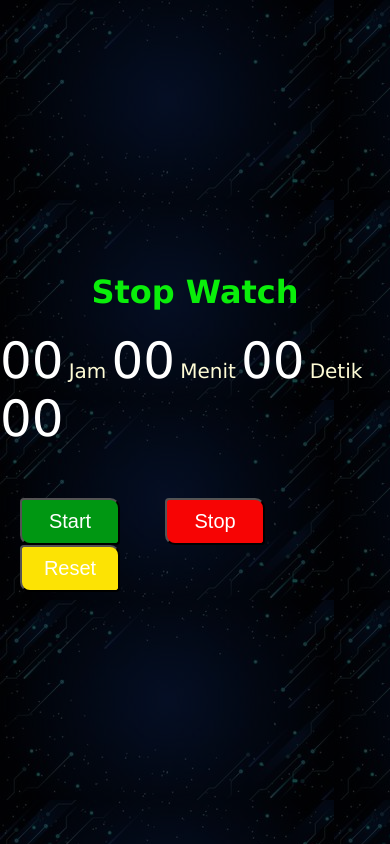
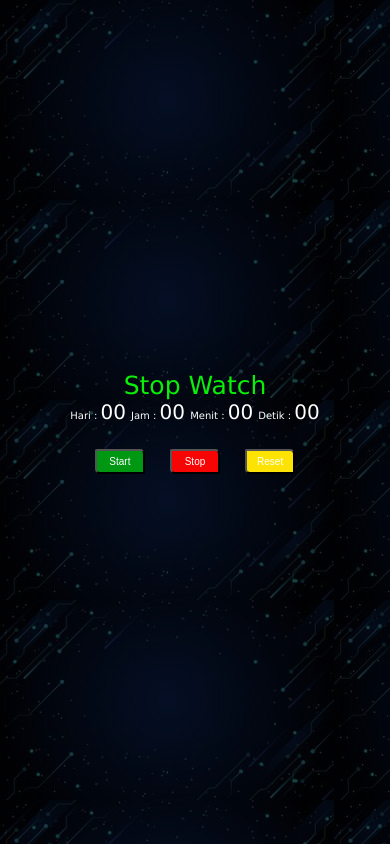
Before and after one commit to sapikwaidi/stopwatch.github.io, a plain HTML site: page index.html in a window 390 px wide. Drawn offline with Linux system fonts and the light colour scheme.

Commit message:
responsif display

```diff
--- a/index.html
+++ b/index.html
@@ -9,14 +9,15 @@
 </head>
 <body>
     <div class="container">
-        <h1>Stop Watch</h1>
+        <span class="judul">Stop Watch</span>
         <div id="time">
+            <span class="txt">Hari : </span>
             <span class="digit" id="hr">00</span>
-            <span class="txt">Jam</span>
+            <span class="txt">Jam : </span>
             <span class="digit" id="min">00</span>
-            <span class="txt">Menit</span>
+            <span class="txt">Menit : </span>
             <span class="digit" id="sec">00</span>
-            <span class="txt">Detik</span>
+            <span class="txt">Detik : </span>
             <span class="digit" id="count">00</span>
         </div>
         <div id="buttons">
--- a/style.css
+++ b/style.css
@@ -17,19 +17,46 @@ body {
 
 }
 
-h1 {
+.judul {
 	color: rgb(10, 238, 10);
-	text-align: center;
 }
 
-.digit {
-	font-size: 50px;
-	color: #fff;
+.btn {
+    cursor: pointer;
 }
 
-.txt {
+.judul, .txt, .digit, .btn{
+    transition: 0.5s;
+}
+
+.txt, .digit, .btn{
+    color: white;
+}
+
+#start {
+	background-color: #009712;
+}
+
+#stop {
+	background-color: #f70404;
+}
+
+#reset {
+	background-color: #fce304;
+}
+
+/* Jika ukuran layar lebar 601px atau lebih, setel ukuran font <div> menjadi 80px */
+@media screen and (min-width: 601px) {
+    div .judul{
+        font-size: 50px;
+    }
+
+    div .txt{
         font-size: 20px;
-	color: #fffcd6;
+    }
+
+    div .digit{
+        font-size: 40px;
     }
 
     #buttons {
@@ -44,21 +71,38 @@ h1 {
         border-bottom-left-radius: 10px;
         border-bottom-right-radius: 4px;
         border-top-left-radius: 4px;
-	cursor: pointer;
         font-size: 20px;
-	transition: 0.5s;
-	color: white;
         font-weight: 500;
     }
-
-#start {
-	background-color: #009712;
 }
 
-#stop {
-	background-color: #f70404;
+/* Jika ukuran layar lebar 600px atau kurang, setel ukuran font <div> menjadi 30px*/
+@media screen and (max-width: 600px) {
+    div .judul{
+        font-size: 25px;
     }
 
-#reset {
-	background-color: #fce304;
+    div .txt{
+        font-size: 10px;
     }
+
+    div .digit{
+        font-size: 20px;
+    }
+
+    #buttons {
+        margin-top: 25px;
+    }
+
+    .btn {
+        width: 50px;
+        padding: 5px 7.5px;
+        margin: 0px 10px;
+        border-top-right-radius: 5px;
+        border-bottom-left-radius: 5px;
+        border-bottom-right-radius: 2px;
+        border-top-left-radius: 2px;
+        font-size: 10px;
+        font-weight: 250;
+    }
+}
```
Lines whose indentation alone changed are shown as unchanged.
